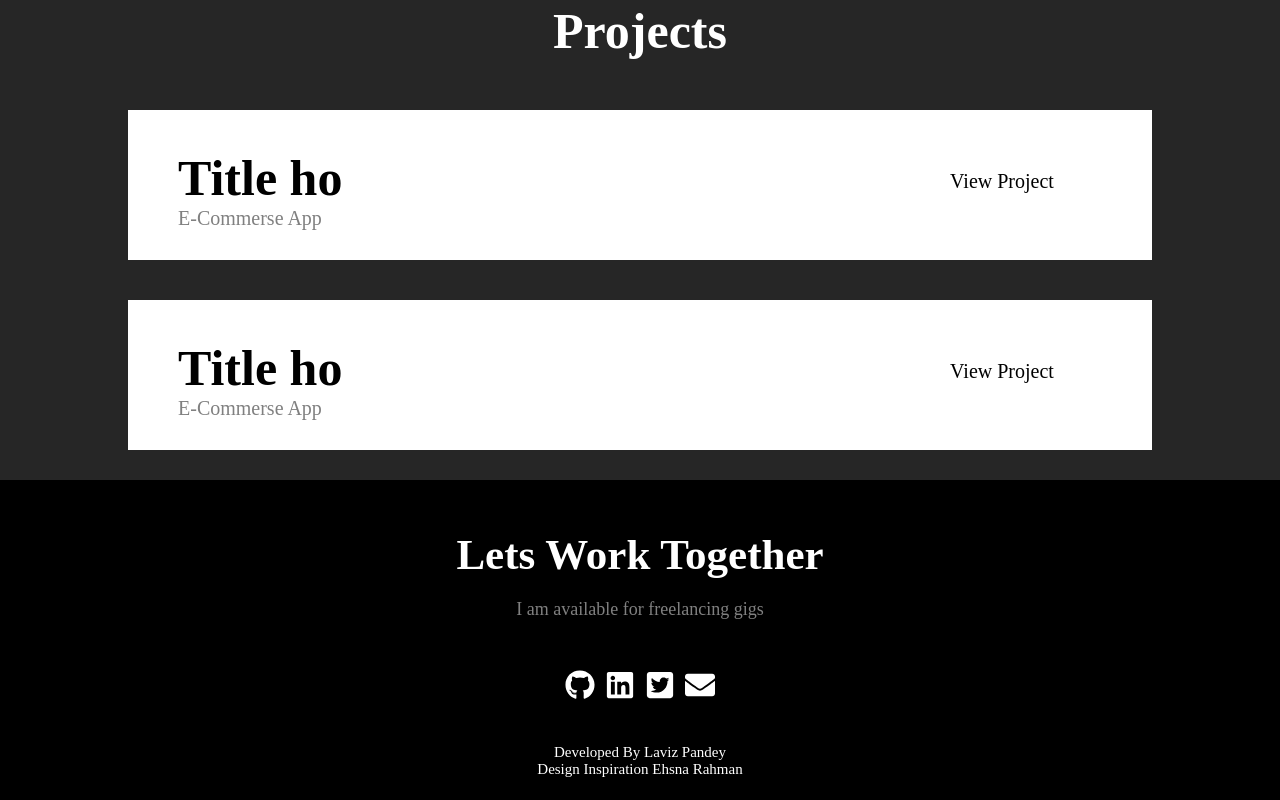
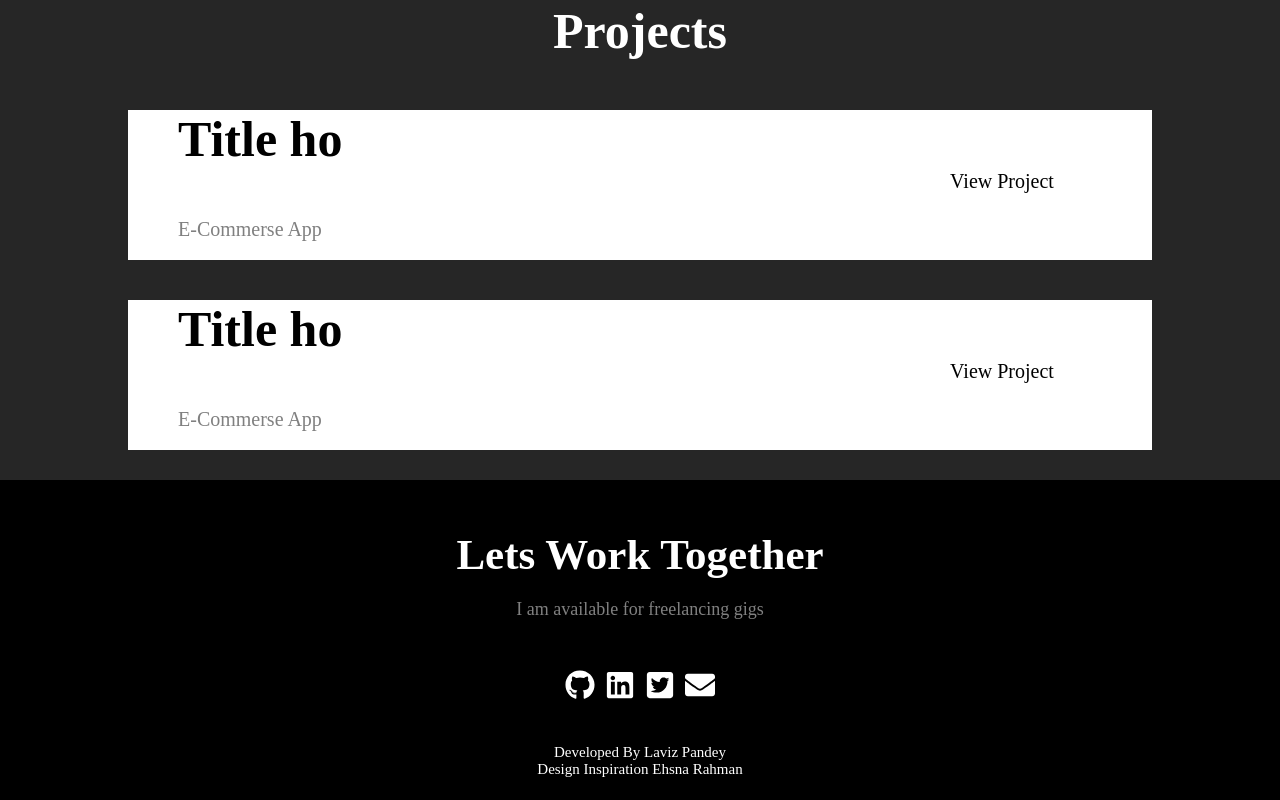
Before and after one commit to lavizp/Portfolio-React, a React (Create React App) app: page / in a window 1280 px wide. Shown: the part 798-1598 px from the top of the page. Built offline with nearby package versions, Linux system fonts and the light colour scheme.

Commit message:
Projects Page

```diff
--- a/src/components/Navbar/Navbar.js
+++ b/src/components/Navbar/Navbar.js
@@ -11,7 +11,7 @@ export default function Navbar() {
             <ul>
                 <li><Link to="/">Home</Link></li>
                 <li><Link to="/about">About</Link></li>
-                <li><Link to="/">Works</Link></li>
+                <li><Link to="/projects">Works</Link></li>
                 <li><Link to="/">Experience</Link></li>
 
             </ul>
--- a/src/components/ProjectsHome/projects.css
+++ b/src/components/ProjectsHome/projects.css
@@ -44,7 +44,7 @@
     margin-bottom: 0px;
 }
 .projects-intro h2{
-    margin-top: -50px;
+    margin-top: 0px;
     margin-bottom: 30px;
     font-size: 20px;
     font-weight: lighter;
```
